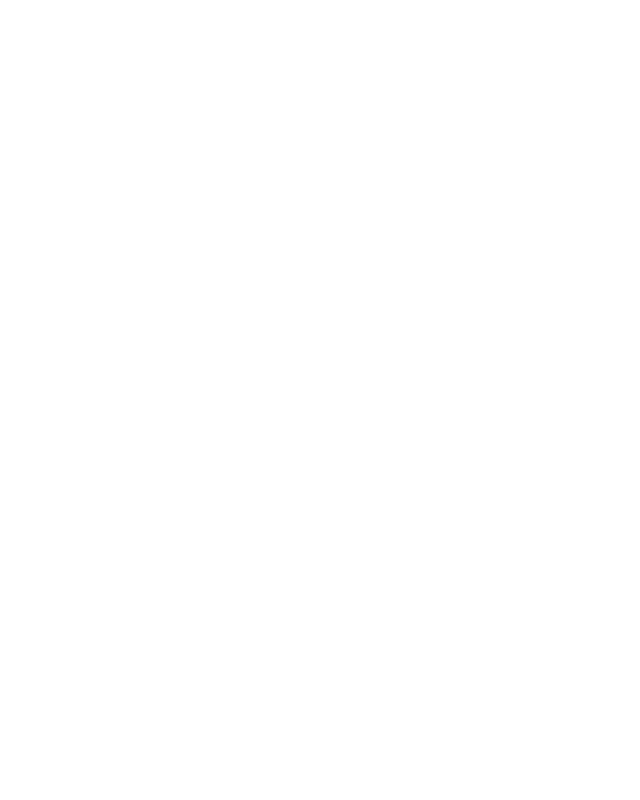
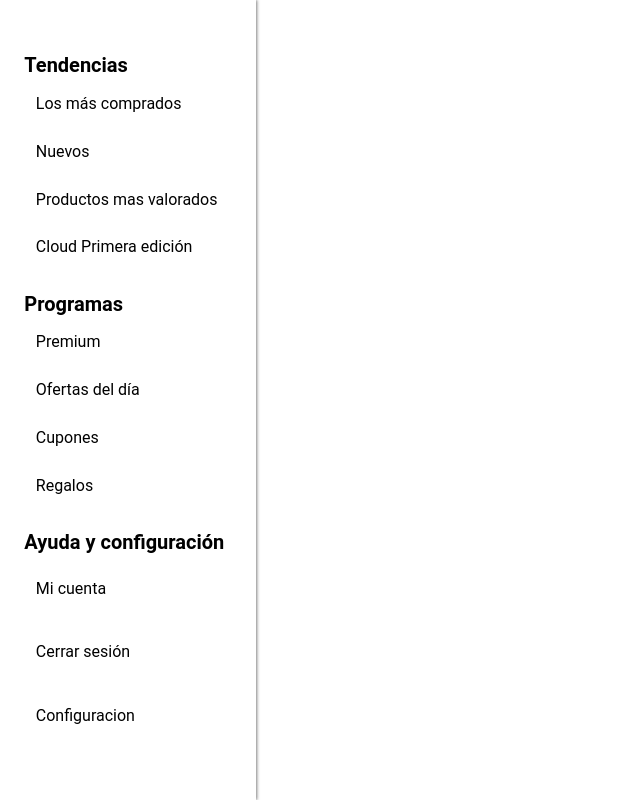
Before and after one commit to LTovarAlc/cloud, a React (Create React App) app: page / in a window 1280 px wide. Shown: the whole page, without its empty margins (0-640 px from the left). Built offline with nearby package versions, Linux system fonts and the light colour scheme.

Commit message:
add sidenav

```diff
--- a/public/index.html
+++ b/public/index.html
@@ -1,5 +1,5 @@
 <!DOCTYPE html>
-<html lang="en">
+<html lang="es">
   <head>
     <meta charset="utf-8" />
     <link rel="icon" href="%PUBLIC_URL%/favicon.ico" />
--- /dev/null
+++ b/src/globalComponents/sideNav/sideNav.css
@@ -0,0 +1,56 @@
+.sideNav{
+    height: 100vh;
+    width: 20%;
+    display: flex;
+    justify-content: center;
+    align-items: center;
+    font-family: 'Roboto', sans-serif;
+    box-shadow: 1px 0px 3px rgba(0, 0, 0, 0.5);
+}
+
+.sideNav-list{
+    height: 90%;
+    width: 90%;
+    display: flex;
+    flex-direction: column;
+    justify-content: space-evenly;
+    align-items: center;
+}
+
+.sideNav-list div{
+    width: 100%;
+    height: 30%;
+    padding: 10px 0px;
+    display: flex;
+    flex-direction: column;
+    justify-content: space-evenly;
+    align-items: center;
+    padding-bottom: 7px;
+}
+
+.sideNav-section-title{
+    width: 90%;
+    text-align: left;
+    font-size: 20px;
+    font-weight: 600;
+    margin-bottom: 5px;
+}
+
+.sideNav-list__items{
+    width: 80%;
+    height: 100%;
+    padding: 0px 10px;
+    text-align: left;
+    font-size: 16px;
+    font-size: 400;
+    border-radius: 4px;
+    cursor: pointer;
+    display: flex;
+    align-items: center;
+    transition: background-color 0.1s ease;
+}
+
+.sideNav-list__items:hover{
+    background-color: #8383ff;
+    color: #fff;
+}
--- /dev/null
+++ b/src/globalComponents/sideNav/sideNav.jsx
@@ -0,0 +1,32 @@
+import "./sideNav.css"
+
+const SideNav = () => {
+    return(
+        <aside className="sideNav">
+            <ul className="sideNav-list">
+                <div>
+                    <h3 className="sideNav-section-title">Tendencias</h3>
+                    <li className="sideNav-list__items">Los más comprados</li>
+                    <li className="sideNav-list__items">Nuevos</li>
+                    <li className="sideNav-list__items">Productos mas valorados</li>
+                    <li className="sideNav-list__items">Cloud Primera edición</li>
+                </div>
+                <div>
+                    <h3 className="sideNav-section-title">Programas</h3>
+                    <li className="sideNav-list__items">Premium</li>
+                    <li className="sideNav-list__items">Ofertas del día</li>
+                    <li className="sideNav-list__items">Cupones</li>
+                    <li className="sideNav-list__items">Regalos</li>
+                </div>
+                <div>
+                    <h3 className="sideNav-section-title">Ayuda y configuración</h3>
+                    <li className="sideNav-list__items">Mi cuenta</li>
+                    <li className="sideNav-list__items">Cerrar sesión</li>
+                    <li className="sideNav-list__items">Configuracion</li>
+                </div>
+            </ul>
+        </aside>
+    )
+}
+
+export default SideNav
--- a/src/pages/home/home.jsx
+++ b/src/pages/home/home.jsx
@@ -1,8 +1,11 @@
+import SideNav from "../../globalComponents/sideNav/sideNav"
 import "./home.css"
 
 const Home = () => {
     return(
-        <section className="home"></section>
+        <section className="home">
+            <SideNav/>
+        </section>
     )
 }
 
```
